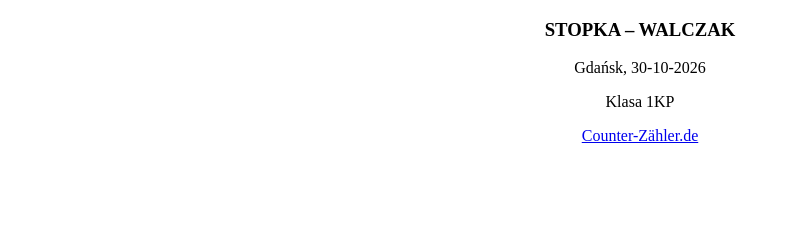
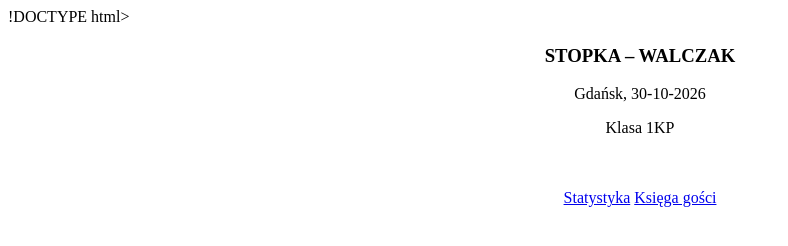
Before and after one commit to maurycy2137w/Zad.12, a plain HTML site: page stopka.html in a window 1280 px wide. Shown: the whole page, without its empty margins (0-788 px from the left). Drawn offline with Linux system fonts and the light colour scheme.

Commit message:
Update stopka.html

```diff
--- a/stopka.html
+++ b/stopka.html
@@ -1,4 +1,4 @@
-<!DOCTYPE html>
+!DOCTYPE html>
 <html lang="pl">
 <head>
 <meta charset="UTF-8">
@@ -10,8 +10,9 @@
 <h3>STOPKA – WALCZAK</h3>
 <p>Gdańsk, 30-10-2026</p>
 <p>Klasa 1KP</p>
-<a href="https://www.counter-zaehler.de">Counter-Zähler.de</a>
-
-<script type="text/javascript" src="https://www.counterliczniki.com/pl/home/counter/1705131/t/2"></script>
+<script src="https://www.stats4u.net/s4u.js" data-id="903408936" data-style="3300" async></script> <br><br>
+<a href="https://www.stats4u.net/live/903408936" target="_blank">Statystyka</a>
+<a href="https://www.stats4u.net/live/903408936" target="obszar_glowny">Księga gości</a>
+</center>
 </body>
 </html>
```
